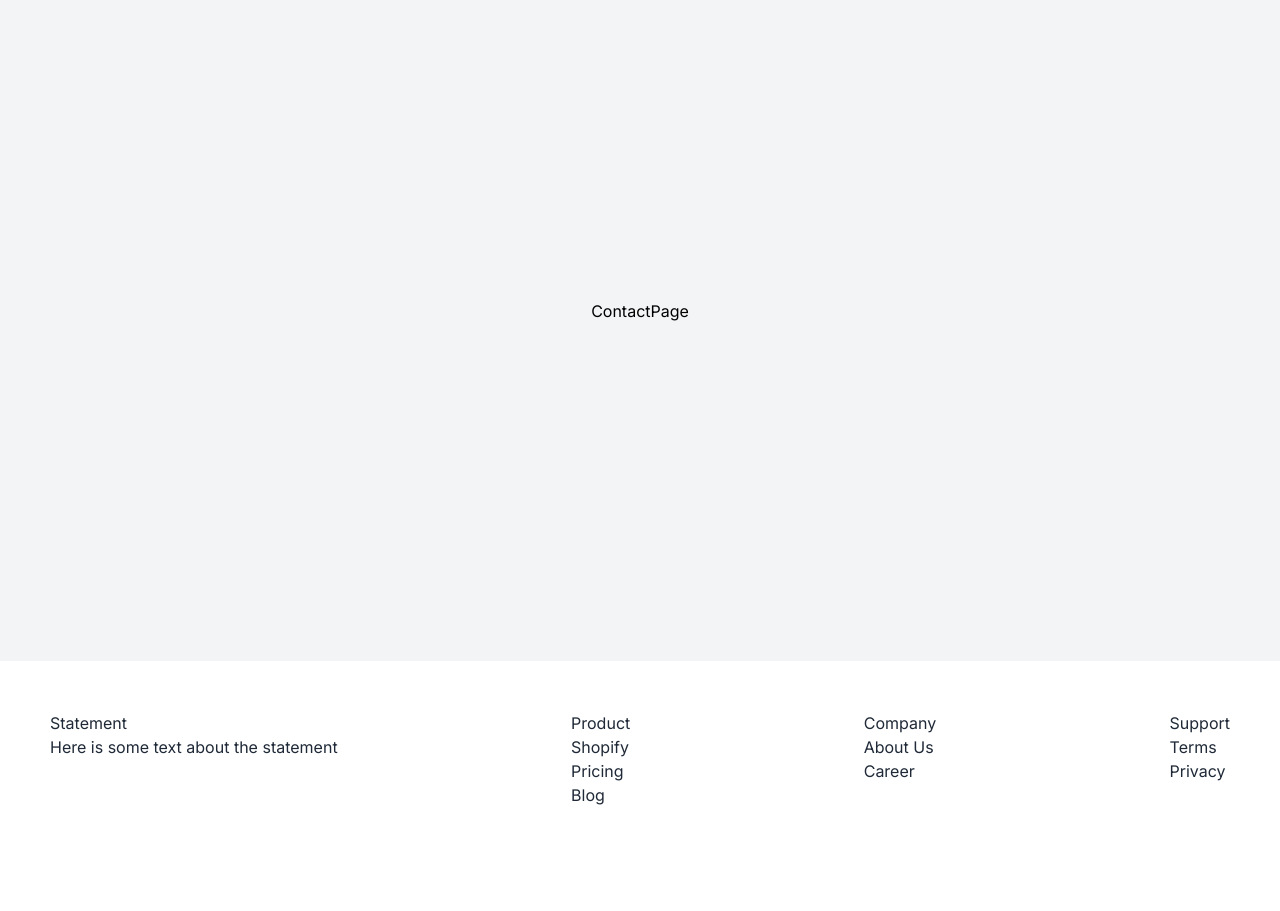
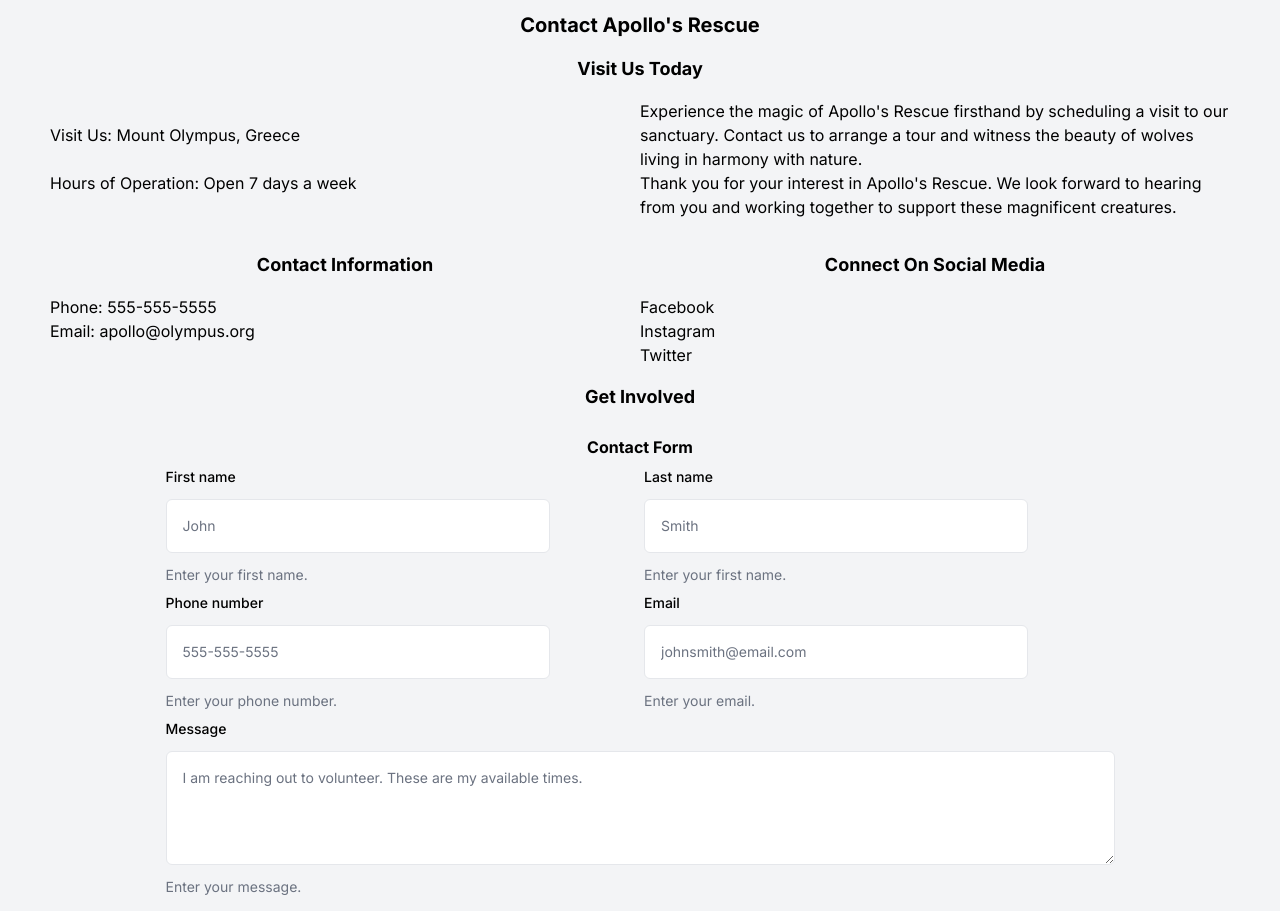
Before and after one commit to Endeyr/small-business-webpage, a Next.js app: page /contact in a window 1280 px wide. Shown: the part 140-1051 px from the top of the page. Before the commit the page ends 997 px from the top, so only its background shows below. Built offline with nearby package versions, Linux system fonts and the light colour scheme.

Commit message:
filled in contact page

```diff
--- a/app/contact/page.tsx
+++ b/app/contact/page.tsx
@@ -1,9 +1,126 @@
 import Container from '../components/container'
+import Button from '../ui/button'
+import Input from '../ui/input'
 
 const ContactPage = () => {
 	return (
 		<Container>
-			<div>ContactPage</div>
+			<div>
+				<h2 className="font-bold capitalize text-xl text-center w-full mb-4">
+					Contact Apollo&apos;s Rescue
+				</h2>
+				<div className="flex flex-col justify-evenly gap-4">
+					<div>
+						<h3 className="font-bold capitalize text-lg text-center w-full mb-4">
+							Visit Us Today
+						</h3>
+						<div className="grid grid-cols-2 mb-4">
+							<div className="flex flex-col justify-evenly items-start">
+								<p>
+									Visit Us: <span>Mount Olympus, Greece</span>
+								</p>
+								<p>
+									Hours of Operation: <span>Open 7 days a week</span>
+								</p>
+							</div>
+							<div className="flex flex-col justify-evenly items-start">
+								<p>
+									Experience the magic of Apollo&apos;s Rescue firsthand by
+									scheduling a visit to our sanctuary. Contact us to arrange a
+									tour and witness the beauty of wolves living in harmony with
+									nature.
+								</p>
+								<p>
+									Thank you for your interest in Apollo&apos;s Rescue. We look
+									forward to hearing from you and working together to support
+									these magnificent creatures.
+								</p>
+							</div>
+						</div>
+					</div>
+
+					<div className="grid grid-cols-2">
+						<div>
+							<h3 className="font-bold capitalize text-lg text-center w-full mb-4">
+								Contact Information
+							</h3>
+							<p>
+								Phone: <span>555-555-5555</span>
+							</p>
+							<p>
+								Email: <span>apollo@olympus.org</span>
+							</p>
+						</div>
+						<div>
+							<h3 className="font-bold capitalize text-lg text-center w-full mb-4">
+								Connect on Social Media
+							</h3>
+							<p>Facebook</p>
+							<p>Instagram</p>
+							<p>Twitter</p>
+						</div>
+					</div>
+					<div className="flex flex-col gap-2 justify-center items-center">
+						<h3 className="font-bold capitalize text-lg text-center w-full mb-4">
+							Get Involved
+						</h3>
+						{/* Contact Form */}
+						<h3 className="text-center font-bold">Contact Form</h3>
+						<form className="grid grid-cols-2 justify-center items-center gap-2">
+							<Input
+								name="first name"
+								label="First name"
+								description="Enter your first name."
+								placeholder="John"
+							/>
+							<Input
+								name="last name"
+								label="Last name"
+								description="Enter your first name."
+								placeholder="Smith"
+							/>
+							<Input
+								name="phone"
+								label="Phone number"
+								description="Enter your phone number."
+								placeholder="555-555-5555"
+							/>
+							<Input
+								name="email"
+								label="Email"
+								description="Enter your email."
+								placeholder="johnsmith@email.com"
+							/>
+							<div className="w-full space-y-3 col-span-2 mb-2">
+								<label
+									htmlFor="message"
+									className="mb-2 block text-sm font-medium"
+								>
+									Message
+								</label>
+								<textarea
+									rows={4}
+									cols={100}
+									className="block w-full rounded-md border-gray-200 px-4 py-4 text-sm focus:border-emerald-500 focus:ring-emerald-500 disabled:pointer-events-none disabled:opacity-50"
+									name="message"
+									placeholder="I am reaching out to volunteer. These are my available times."
+								></textarea>
+								<p className="mt-2 text-sm text-gray-500">
+									Enter your message.
+								</p>
+							</div>
+							<Button className="col-start-2">Submit</Button>
+						</form>
+						<p>
+							Interested in volunteering your time or making a donation to
+							support our cause? We&apos;d love to hear from you! Reach out via
+							phone, email, or the contact form, and one of our team members
+							will be in touch with more information on how you can get
+							involved.
+						</p>
+					</div>
+				</div>
+			</div>
 		</Container>
 	)
 }
```
